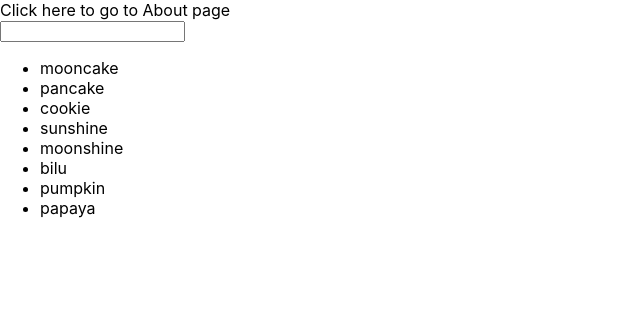
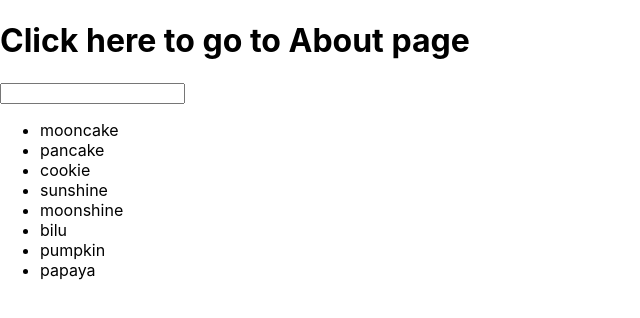
Before and after one commit to shivanishimpi/nextjs, a Next.js app: page / in a window 1280 px wide. Shown: the top 318 px of the page, without its empty margins (0-640 px from the left). Built offline with nearby package versions, Linux system fonts and the light colour scheme.

Commit message:
🔗dynamic-routing

```diff
--- a/pages/index.js
+++ b/pages/index.js
@@ -13,7 +13,10 @@ const List = ({ items }) => {
     <>
       <div>
         <Link as="./post/about-page" href="./post/[id]">
-          <a> Click here to go to About page</a>
+          <a>
+            {" "}
+            <h1>Click here to go to About page</h1>
+          </a>
         </Link>
       </div>
 
```
